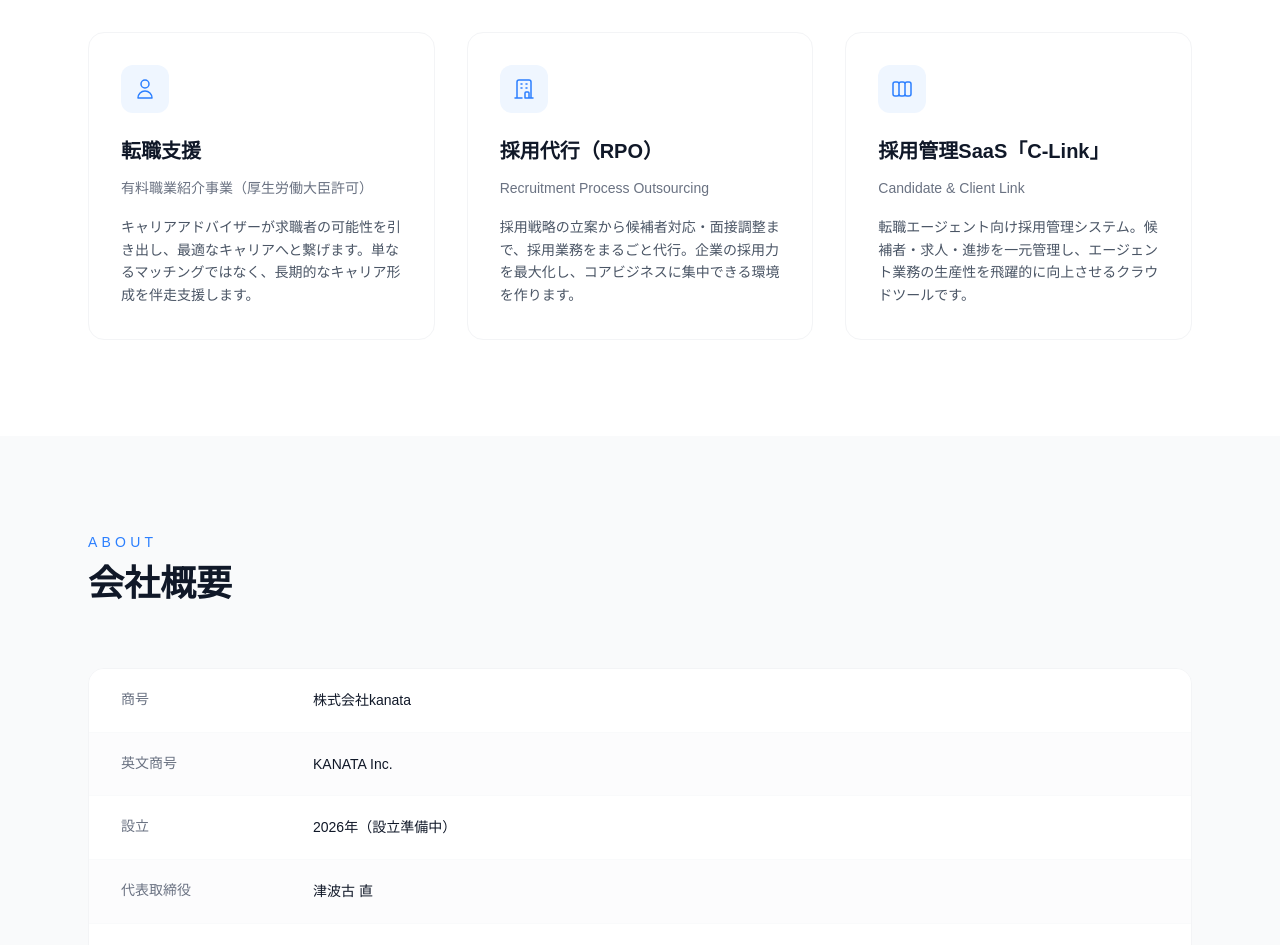
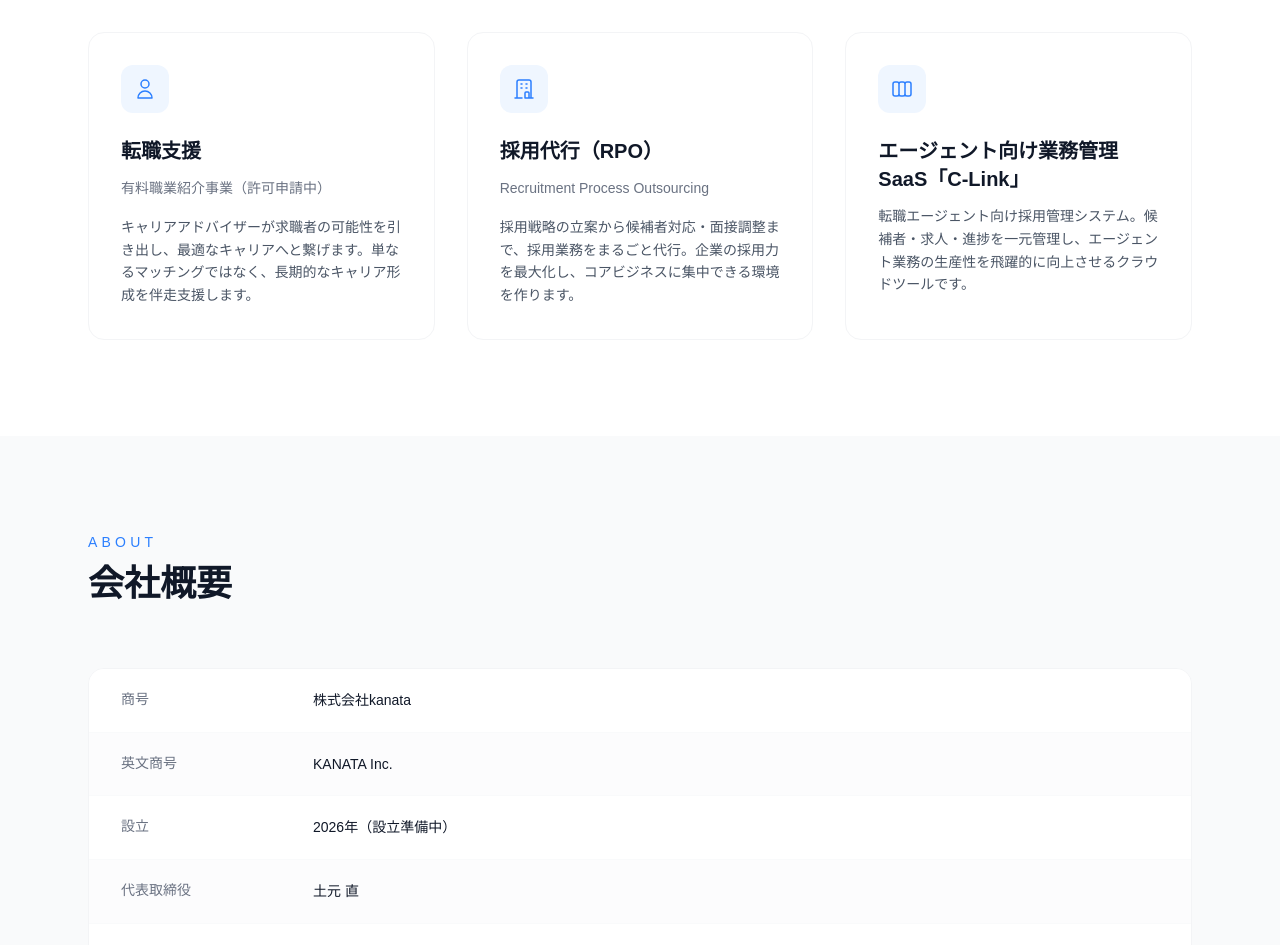
Before and after one commit to naot0205-design/kanata-hp, a Next.js app: page / in a window 1280 px wide. Shown: the part 1000-1945 px from the top of the page. Built offline with nearby package versions, Linux system fonts and the light colour scheme.

Commit message:
fix: update service labels and representative name

```diff
--- a/app/page.tsx
+++ b/app/page.tsx
@@ -75,7 +75,7 @@ export default function Home() {
               </div>
               <h3 className="text-xl font-bold text-gray-900 mb-3">転職支援</h3>
               <p className="text-sm text-gray-500 mb-4 leading-relaxed">
-                有料職業紹介事業（厚生労働大臣許可）
+                有料職業紹介事業（許可申請中）
               </p>
               <p className="text-gray-600 leading-relaxed text-sm">
                 キャリアアドバイザーが求職者の可能性を引き出し、最適なキャリアへと繋げます。単なるマッチングではなく、長期的なキャリア形成を伴走支援します。
@@ -105,11 +105,8 @@ export default function Home() {
                   <path strokeLinecap="round" strokeLinejoin="round" strokeWidth={1.5} d="M9 17V7m0 10a2 2 0 01-2 2H5a2 2 0 01-2-2V7a2 2 0 012-2h2a2 2 0 012 2m0 10a2 2 0 002 2h2a2 2 0 002-2M9 7a2 2 0 012-2h2a2 2 0 012 2m0 10V7m0 10a2 2 0 002 2h2a2 2 0 002-2V7a2 2 0 00-2-2h-2a2 2 0 00-2 2" />
                 </svg>
               </div>
-              <h3 className="text-xl font-bold text-gray-900 mb-3">採用管理SaaS「C-Link」</h3>
-              <p className="text-sm text-gray-500 mb-4 leading-relaxed">
-                Candidate & Client Link
-              </p>
-              <p className="text-gray-600 leading-relaxed text-sm">
+              <h3 className="text-xl font-bold text-gray-900 mb-3">エージェント向け業務管理SaaS「C-Link」</h3>
+              <p className="text-gray-600 leading-relaxed text-sm mt-3">
                 転職エージェント向け採用管理システム。候補者・求人・進捗を一元管理し、エージェント業務の生産性を飛躍的に向上させるクラウドツールです。
               </p>
             </div>
@@ -132,7 +129,7 @@ export default function Home() {
                   ["商号", "株式会社kanata"],
                   ["英文商号", "KANATA Inc."],
                   ["設立", "2026年（設立準備中）"],
-                  ["代表取締役", "津波古 直"],
+                  ["代表取締役", "土元 直"],
                   ["事業内容", "有料職業紹介事業 / 採用業務代行（RPO） / 採用管理SaaS「C-Link」の開発・提供"],
                   ["所在地", "神奈川県（詳細は設立後に公開）"],
                   ["メールアドレス", "info@kanata.careers"],
```
